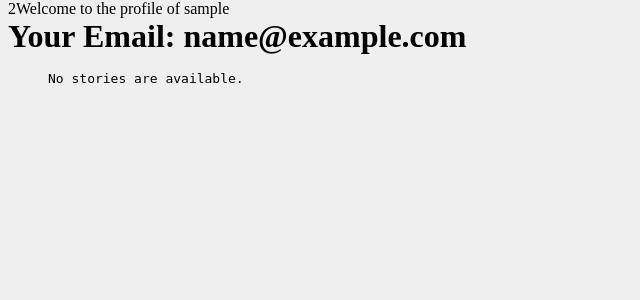
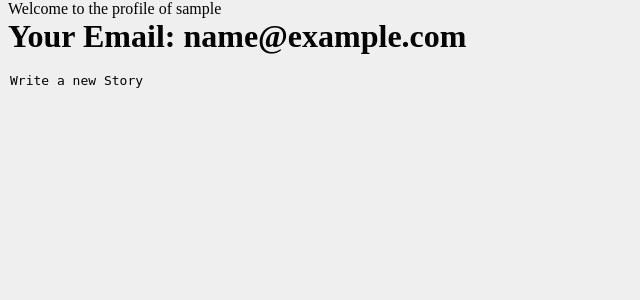
Before and after one commit to SheCodesAus/she-codes-django-news-project-ishajazmine, a Django app: page /users/1/ in a window 1280 px wide. Shown: the part 87-387 px from the top of the page, without its empty margins (0-640 px from the left). Run offline with Django 4.2, Linux system fonts and the light colour scheme; the visitor is signed in with stand-in values (Sample User, id 1); data comes from the database, SQL or seed files in the repository; data that the repository does not hold is empty; parts of the project's set-up code (start-up, migrations or seed data) failed here and were passed over; some web fonts are replaced.

Commit message:
140222
140222

```diff
--- a/she_codes_news/news/forms.py
+++ b/she_codes_news/news/forms.py
@@ -8,5 +8,5 @@ class StoryForm(ModelForm):
         fields= ['title', 'pub_date', 'content']
         # BELOW: ADDING A PICKER WIDGET
         widgets = {'pub_date': forms.DateInput(format=('%m/%d/%Y'),
-        attrs={'class':'form-control', 'placeholder':'Select a date','type':'date'}),
+        attrs = {'class':'form-control', 'placeholder':'Select a date','type':'date'}),
         }
--- a/she_codes_news/news/models.py
+++ b/she_codes_news/news/models.py
@@ -11,3 +11,4 @@ class NewsStory(models.Model):
     )
     pub_date = models.DateTimeField()
     content = models.TextField()
+    # picture = models.UrlField(upload_to=settings.MEDIA_ROOT)
--- a/she_codes_news/news/templates/news/index.html
+++ b/she_codes_news/news/templates/news/index.html
@@ -31,6 +31,6 @@
         {% endif %}
     </div>
 
-    <a href="{% url 'news:newStory' %}">Write New Story</a
+    <a href="{% url 'news:newStory' %}">Write New Story</a>
 
 {% endblock %}
--- a/she_codes_news/users/templates/users/userProfile.html
+++ b/she_codes_news/users/templates/users/userProfile.html
@@ -1,19 +1,25 @@
 {% extends 'base.html' %}
 {% block content %}
-<h>2Welcome to the profile of {{customuser.username}} </h2>
+<h>Welcome to the profile of {{customuser.username}} </h2>
 <h3>Your Email: {{customuser.email}}</h3>
 
-<ul>
-    {% if latest_stories %}
-        {% for story in latest_stories %}
-            <li>{{ story.title }}</li>
-            {%include "./storyCard.html" with story=story position=forloop.counter %}
-        {% endfor %}
-    {% else %}
-        <p>No stories are available.</p>
-    {% endif %}
-</ul>
+<div>
+    <ul>
+    {% for story in customuser.newsstory_set.all %}
+        {% comment %} {% if story is not "" %}
+            <p>There are no stories to display.</p>
+            {% comment %} Doesnt print when  there are no stories {% endcomment %}
+        {% comment %} {% else %} {% endcomment %}
+            <li><a href="{% url 'news:story' story.id %}">{{story.title}}</a></li>
+        {% comment %} {% endif %} {% endcomment %}
+    {% endfor %}
+    </ul>
+</div>
+
+<div>
+    <a href="{% url 'news:newStory' %}">Write a new Story</a>
+</div>
+
+
 
 {% endblock %}
-
-{% comment %} user stories {% endcomment %}
```
Also changed, not shown: she_codes_news/users/views.py (+18 -0 lines).
